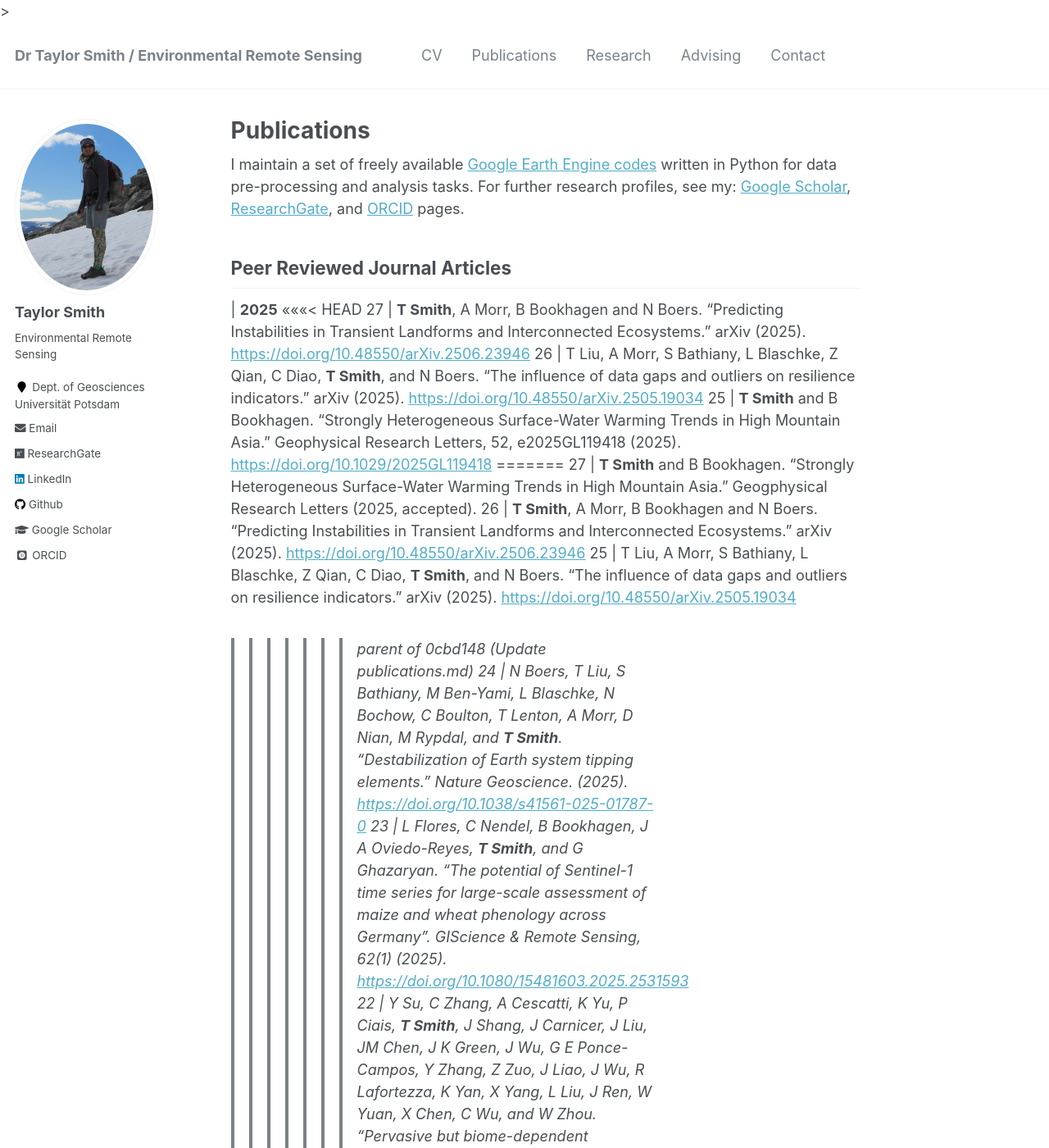
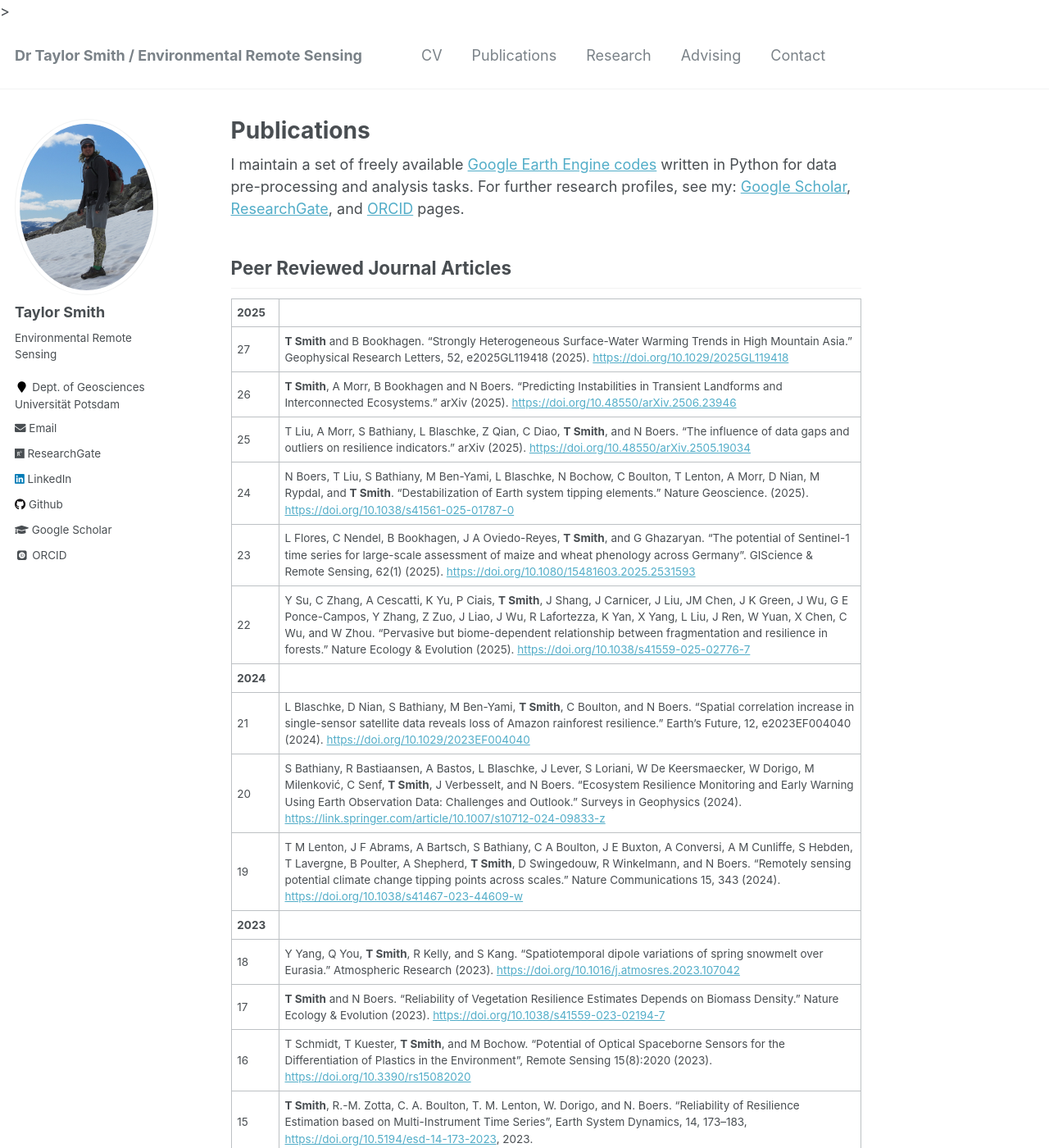
Before and after one commit to tasmi/tasmi.github.io, a Jekyll site: the page built from _pages/publications.md, in a window 1280 px wide and 1400 px high. Shown: the whole window at 82% size. Built offline with Jekyll 4.4.1, drawn with Linux system fonts in a browser that asks for light colours; some web fonts are replaced; some of the changed text lies outside the part shown.

Commit message:
Update publications.md

```diff
--- a/_pages/publications.md
+++ b/_pages/publications.md
@@ -10,15 +10,9 @@ I maintain a set of freely available [Google Earth Engine codes](https://github.
 ## Peer Reviewed Journal Articles
 
 | **2025**
-<<<<<<< HEAD
-27 | **T Smith**, A Morr, B Bookhagen and N Boers. "Predicting Instabilities in Transient Landforms and Interconnected Ecosystems." arXiv (2025). [https://doi.org/10.48550/arXiv.2506.23946](https://doi.org/10.48550/arXiv.2506.23946)
-26 | T Liu, A Morr, S Bathiany, L Blaschke, Z Qian, C Diao, **T Smith**, and N Boers. "The influence of data gaps and outliers on resilience indicators." arXiv (2025). [https://doi.org/10.48550/arXiv.2505.19034](https://doi.org/10.48550/arXiv.2505.19034)
-25 | **T Smith** and B Bookhagen. "Strongly Heterogeneous Surface-Water Warming Trends in High Mountain Asia." Geophysical Research Letters, 52, e2025GL119418 (2025). [https://doi.org/10.1029/2025GL119418](https://doi.org/10.1029/2025GL119418)
-=======
-27 | **T Smith** and B Bookhagen. "Strongly Heterogeneous Surface-Water Warming Trends in High Mountain Asia." Geogphysical Research Letters (2025, accepted).
+27 | **T Smith** and B Bookhagen. "Strongly Heterogeneous Surface-Water Warming Trends in High Mountain Asia." Geophysical Research Letters, 52, e2025GL119418 (2025). [https://doi.org/10.1029/2025GL119418](https://doi.org/10.1029/2025GL119418)
 26 | **T Smith**, A Morr, B Bookhagen and N Boers. "Predicting Instabilities in Transient Landforms and Interconnected Ecosystems." arXiv (2025). [https://doi.org/10.48550/arXiv.2506.23946](https://doi.org/10.48550/arXiv.2506.23946)
 25 | T Liu, A Morr, S Bathiany, L Blaschke, Z Qian, C Diao, **T Smith**, and N Boers. "The influence of data gaps and outliers on resilience indicators." arXiv (2025). [https://doi.org/10.48550/arXiv.2505.19034](https://doi.org/10.48550/arXiv.2505.19034)
->>>>>>> parent of 0cbd148 (Update publications.md)
 24 | N Boers, T Liu, S Bathiany, M Ben-Yami, L Blaschke, N Bochow, C Boulton, T Lenton, A Morr, D Nian, M Rypdal, and **T Smith**. "Destabilization of Earth system tipping elements." Nature Geoscience. (2025). [https://doi.org/10.1038/s41561-025-01787-0](https://doi.org/10.1038/s41561-025-01787-0)
 23 | L Flores, C Nendel, B Bookhagen, J A Oviedo-Reyes, **T Smith**, and G Ghazaryan. "The potential of Sentinel-1 time series for large-scale assessment of maize and wheat phenology across Germany". GIScience & Remote Sensing, 62(1) (2025). [https://doi.org/10.1080/15481603.2025.2531593](https://doi.org/10.1080/15481603.2025.2531593)
 22 | Y Su, C Zhang, A Cescatti, K Yu, P Ciais, **T Smith**, J Shang, J Carnicer, J Liu, JM Chen, J K Green, J Wu, G E Ponce-Campos, Y Zhang, Z Zuo, J Liao, J Wu, R Lafortezza, K Yan, X Yang, L Liu, J Ren, W Yuan, X Chen, C Wu, and W Zhou. "Pervasive but biome-dependent relationship between fragmentation and resilience in forests." Nature Ecology & Evolution (2025). [https://doi.org/10.1038/s41559-025-02776-7](https://doi.org/10.1038/s41559-025-02776-7)
```
